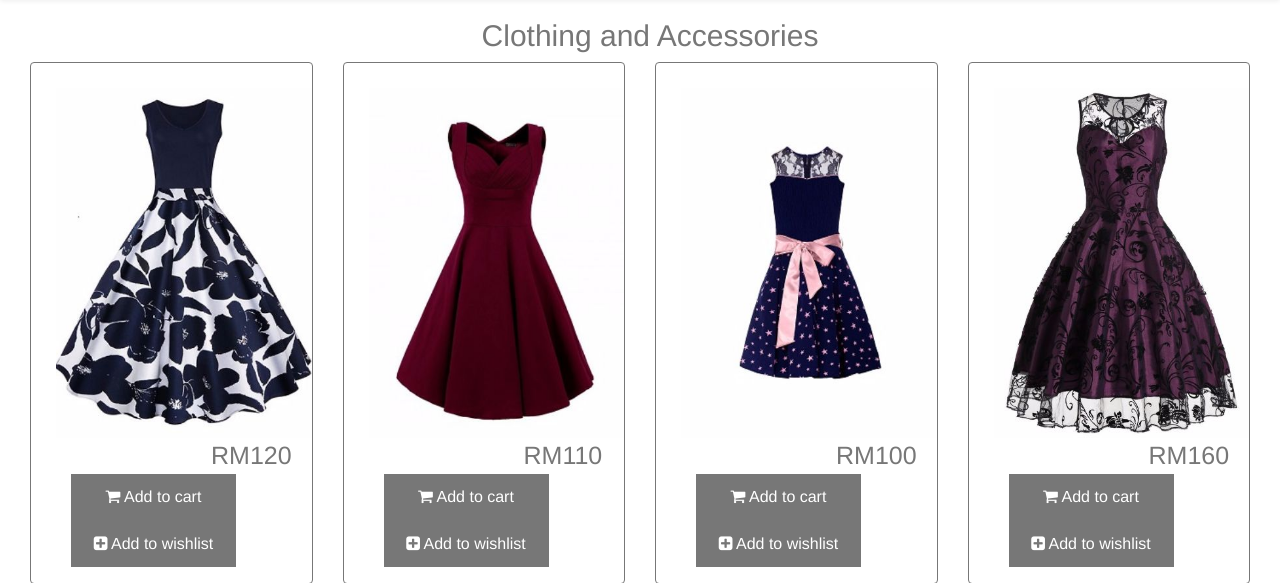
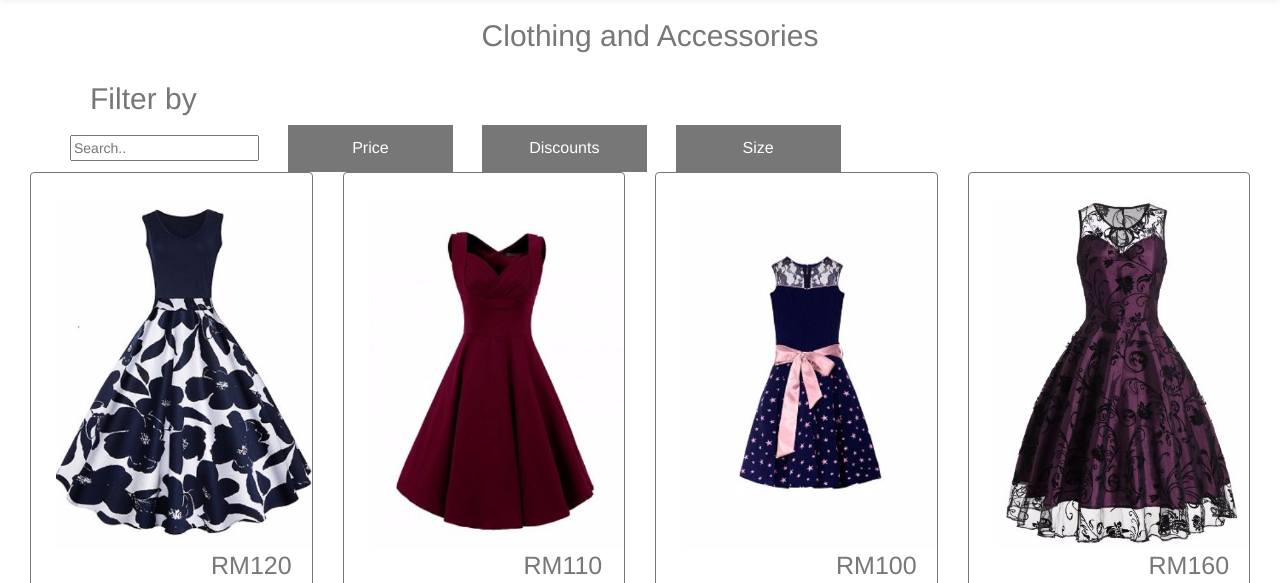
Before and after one commit to WilloneLim/TeamDP2, a PHP site: page /clothing.php in a window 1280 px wide. Shown: the part 51-634 px from the top of the page. Run offline with PHP 8.4, Linux system fonts and the light colour scheme; data that the repository does not hold is empty; some libraries are stand-ins or nearby versions.

Commit message:
Added product filter bar on clothing page

```diff
--- a/DP2 - Project/clothing.php
+++ b/DP2 - Project/clothing.php
@@ -22,6 +22,19 @@
         <div class="container-fluid">
 			<div class="Clothing-Accesories"><!--features_items-->
 			   <h2 class="title text-center">Clothing and Accessories</h2>
+
+			   <div class="container">
+			   <h2>Filter by</h2>
+			<div class="dropdown-click">
+			  <div class="dropdown-content light-grey" id="myDIV">
+              <input class="input" type="text" placeholder="Search.." id="myInput" onkeyup="filterFunction()">
+              <a class="button" href="#">Price</a>
+              <a class="button" href="#">Discounts</a>
+              <a class="button" href="#">Size</a>
+              </div>
+             </div>
+            </div>
+
 				<div class="col-sm-3">
 					<div class="product-image-wrapper">
 						<div class="single-products">
```
